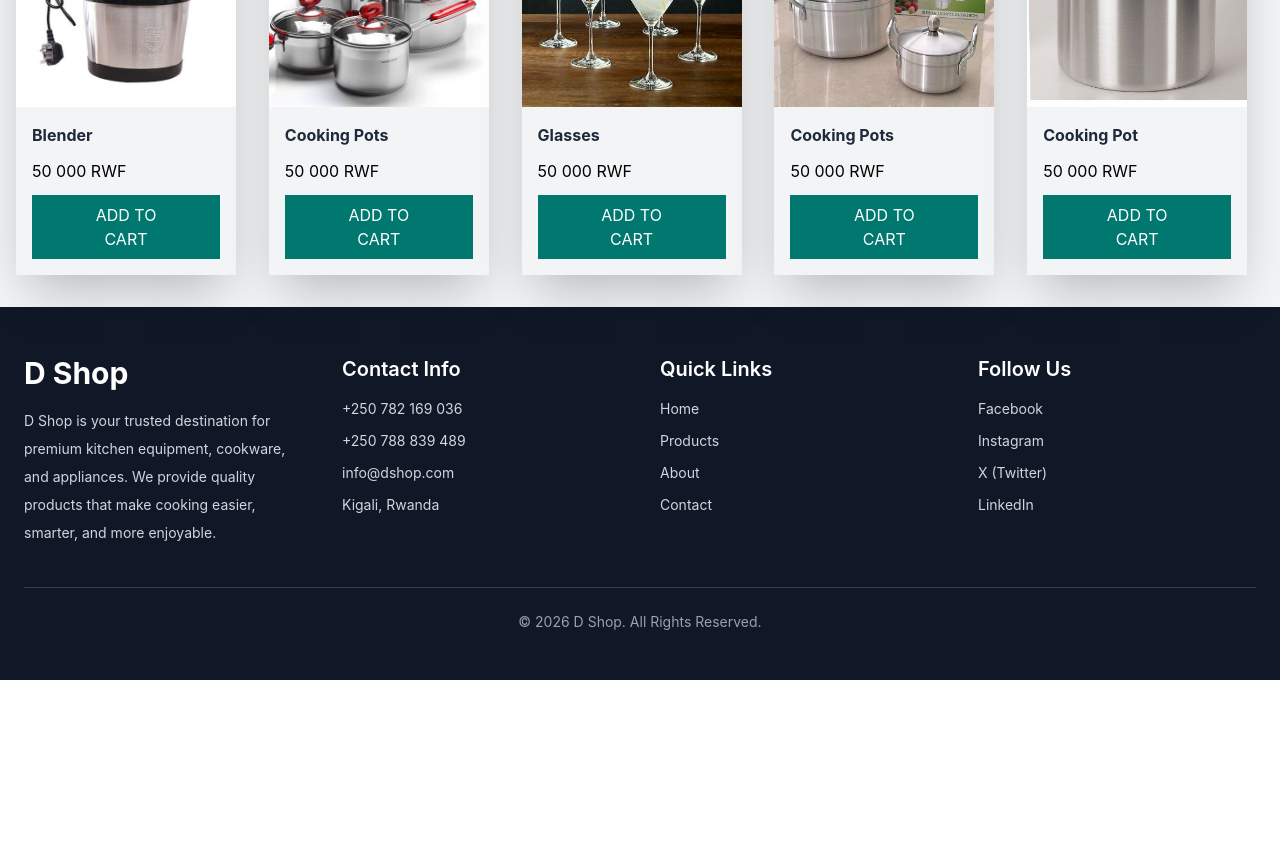
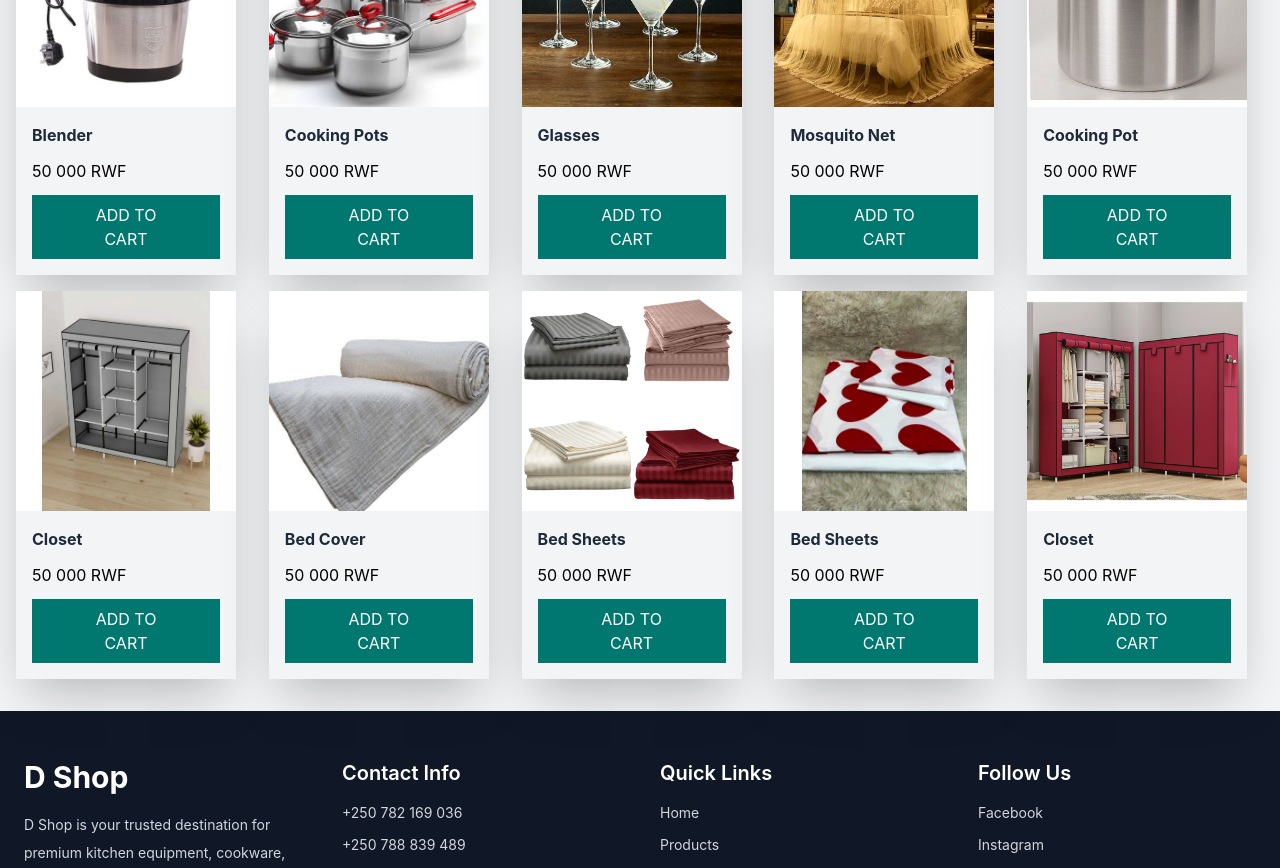
Before and after one commit to 1bruno5/denyse-shop, a Vue app: page /products in a window 1280 px wide. Shown: the part 6020-6888 px from the top of the page. Before the commit the page ends 6700 px from the top, so only its background shows below. Built offline with nearby package versions, Linux system fonts and the light colour scheme.

Commit message:
addition of other products

```diff
--- a/src/views/products.vue
+++ b/src/views/products.vue
@@ -734,15 +734,16 @@
    </div>
   </div>
 
-      <div class="bg-gray-100 w-full max-w-[220px]  shadow-2xl  overflow-hidden">
-    <img src="../assets/photos/cookingPots/w (7).jpg" alt="commercila freezer" class="w-full h-[220px] object-contain bg-white">
+        <div class="bg-gray-100 w-full max-w-[220px]  shadow-2xl  overflow-hidden">
+    <img src="../assets/photos/roomWare/r (16).jpg" alt="commercila freezer" class="w-full h-[220px] object-contain bg-white">
 
     <div class="p-4 space-y-3">
-     <h3 class="font-bold text-gray-800">Cooking Pots</h3>
+     <h3 class="font-bold text-gray-800">Mosquito Net</h3>
      <p>50 000 RWF</p>
      <button class="bg-teal-700 px-10 py-2 text-white "><p class="text-xs lg:text-base">ADD TO CART</p></button>
    </div>
   </div>
+
 
       <div class="bg-gray-100 w-full max-w-[220px]  shadow-2xl  overflow-hidden">
     <img src="../assets/photos/cookingPots/c.jpg" alt="commercila freezer" class="w-full h-[220px] object-contain bg-white">
@@ -754,6 +755,56 @@
    </div>
   </div>
 
+        <div class="bg-gray-100 w-full max-w-[220px]  shadow-2xl  overflow-hidden">
+    <img src="../assets/photos/roomWare/r (14).jpg" alt="commercila freezer" class="w-full h-[220px] object-contain bg-white">
+
+    <div class="p-4 space-y-3">
+     <h3 class="font-bold text-gray-800">Closet</h3>
+     <p>50 000 RWF</p>
+     <button class="bg-teal-700 px-10 py-2 text-white "><p class="text-xs lg:text-base">ADD TO CART</p></button>
+   </div>
+  </div>
+
+        <div class="bg-gray-100 w-full max-w-[220px]  shadow-2xl  overflow-hidden">
+    <img src="../assets/photos/roomWare/r (3).jpg" alt="commercila freezer" class="w-full h-[220px] object-contain bg-white">
+
+    <div class="p-4 space-y-3">
+     <h3 class="font-bold text-gray-800">Bed Cover</h3>
+     <p>50 000 RWF</p>
+     <button class="bg-teal-700 px-10 py-2 text-white "><p class="text-xs lg:text-base">ADD TO CART</p></button>
+   </div>
+  </div>
+
+        <div class="bg-gray-100 w-full max-w-[220px]  shadow-2xl  overflow-hidden">
+    <img src="../assets/photos/roomWare/r (2).jpg" alt="commercila freezer" class="w-full h-[220px] object-contain bg-white">
+
+    <div class="p-4 space-y-3">
+     <h3 class="font-bold text-gray-800">Bed Sheets</h3>
+     <p>50 000 RWF</p>
+     <button class="bg-teal-700 px-10 py-2 text-white "><p class="text-xs lg:text-base">ADD TO CART</p></button>
+   </div>
+  </div>
+
+        <div class="bg-gray-100 w-full max-w-[220px]  shadow-2xl  overflow-hidden">
+    <img src="../assets/photos/roomWare/r (19).jpg" alt="commercila freezer" class="w-full h-[220px] object-contain bg-white">
+
+    <div class="p-4 space-y-3">
+     <h3 class="font-bold text-gray-800">Bed Sheets</h3>
+     <p>50 000 RWF</p>
+     <button class="bg-teal-700 px-10 py-2 text-white "><p class="text-xs lg:text-base">ADD TO CART</p></button>
+   </div>
+  </div>
+
+        <div class="bg-gray-100 w-full max-w-[220px]  shadow-2xl  overflow-hidden">
+    <img src="../assets/photos/roomWare/r (13).jpg" alt="commercila freezer" class="w-full h-[220px] object-contain bg-white">
+
+    <div class="p-4 space-y-3">
+     <h3 class="font-bold text-gray-800">Closet</h3>
+     <p>50 000 RWF</p>
+     <button class="bg-teal-700 px-10 py-2 text-white "><p class="text-xs lg:text-base">ADD TO CART</p></button>
+   </div>
+  </div>
+
 
 </div>
 </div>
```
